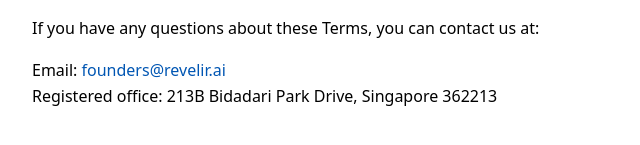
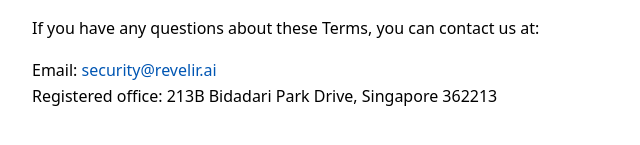
Before and after one commit to rasmus-revelir-ai/revelir-legal, a plain HTML site: page index.html in a window 1280 px wide. Shown: the part 5750-5895 px from the top of the page, 178-818 px from the left. Drawn offline with Linux system fonts and the light colour scheme.

Commit message:
Update index.html
Changed Email to security@revelir.ai

```diff
--- a/index.html
+++ b/index.html
@@ -342,7 +342,7 @@
       If you have any questions about these Terms, you can contact us at:
     </p>
     <p>
-      Email: <a href="mailto:founders@revelir.ai">founders@revelir.ai</a><br />
+      Email: <a href="mailto:security@revelir.ai">security@revelir.ai</a><br />
       Registered office: 213B Bidadari Park Drive, Singapore 362213
     </p>
   </div>
```
